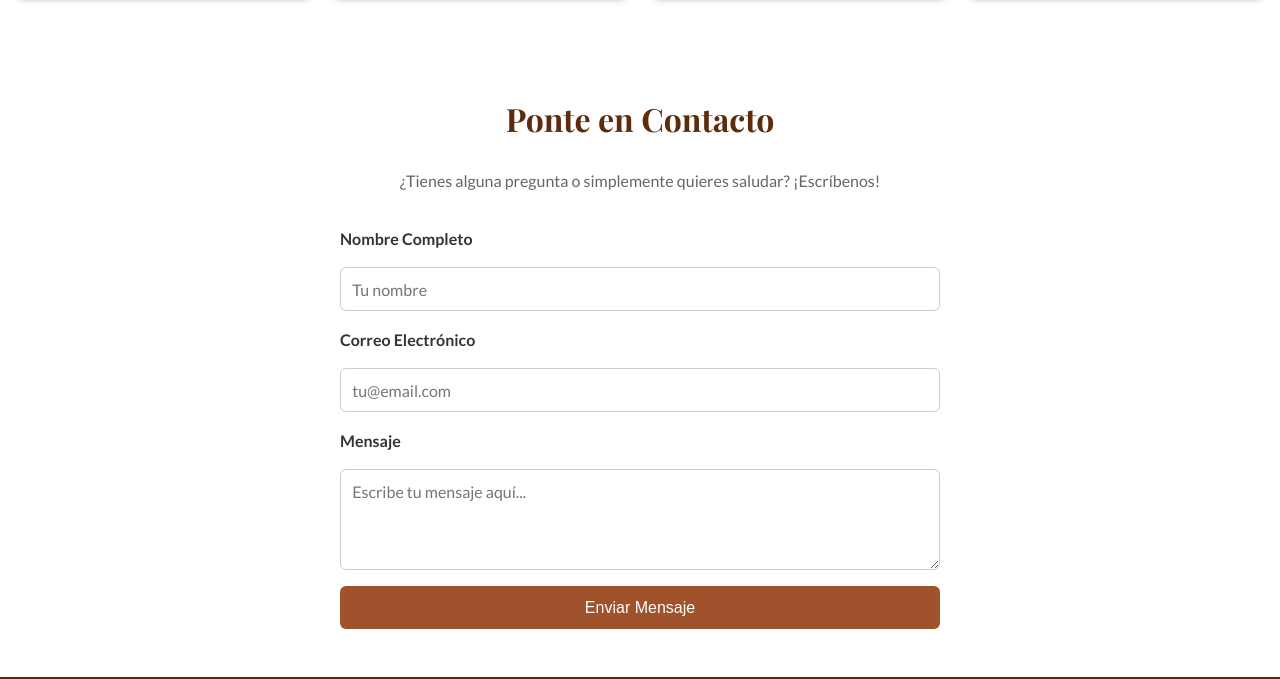
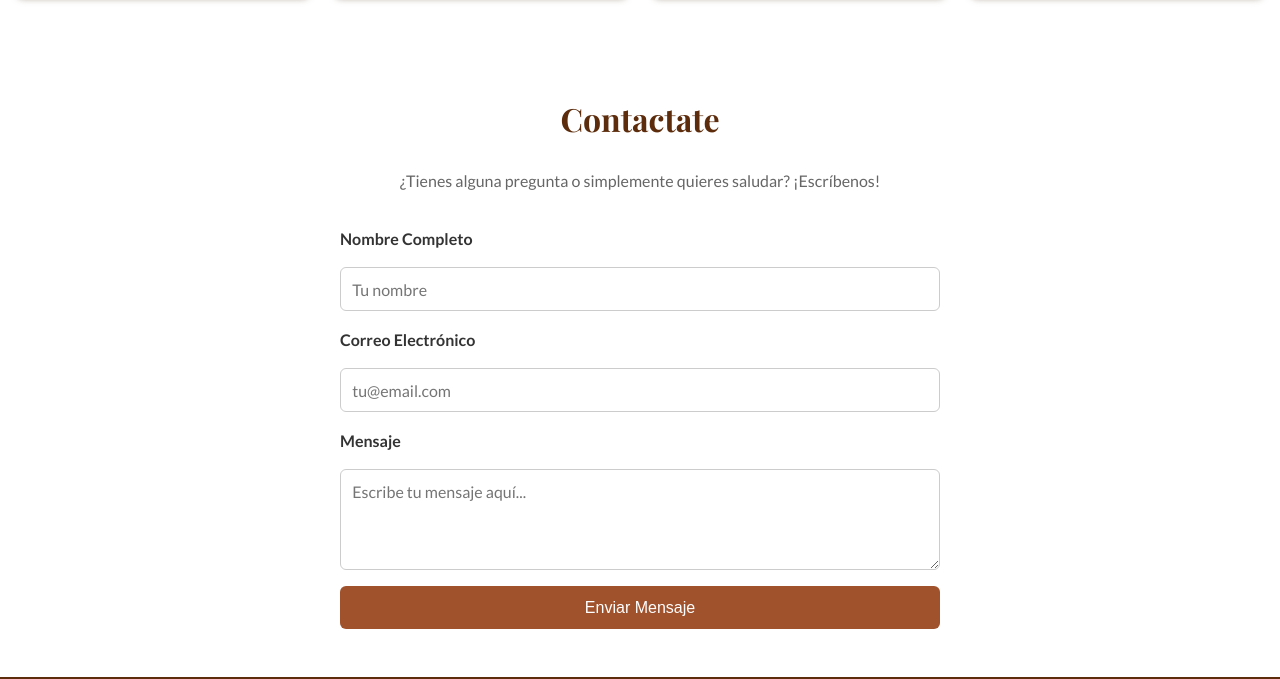
Before and after one commit to Acarreira2023/CAFETERIA_ONLINE, a plain HTML site: page index.html in a window 1280 px wide. Shown: the part 2913-3592 px from the top of the page. Drawn offline with nearby package versions, Linux system fonts and the light colour scheme.

Commit message:
Actualización 6

```diff
--- a/index.html
+++ b/index.html
@@ -110,7 +110,7 @@
 
   <!---- Contacto ---->
   <section id="contacto" class="contact-section">
-    <h2 class="section-title">Ponte en Contacto</h2>
+    <h2 class="section-title">Contactate</h2>
     <p class="section-subtitle">¿Tienes alguna pregunta o simplemente quieres saludar? ¡Escríbenos!</p>
     <form action="https://formspree.io/f/xeolyqdn" method="POST" class="contact-form">
       <label for="name">Nombre Completo</label>
--- a/styles.css
+++ b/styles.css
@@ -360,6 +360,7 @@ img {
   height: 500px;
   display: flex;
   flex-direction: column;
+  flex-wrap: nowrap;
   justify-content: flex-start;
   animation: fadeIn 0.5s ease;
 }
```
